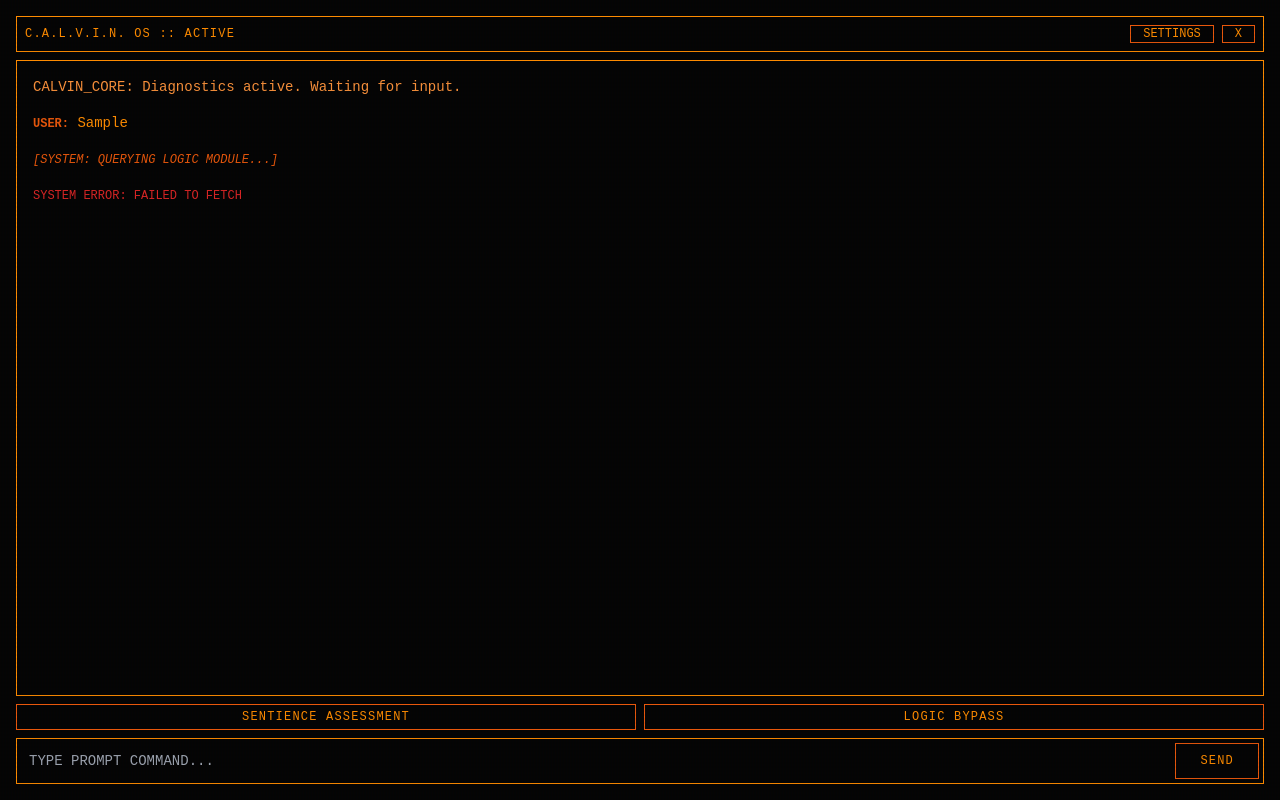
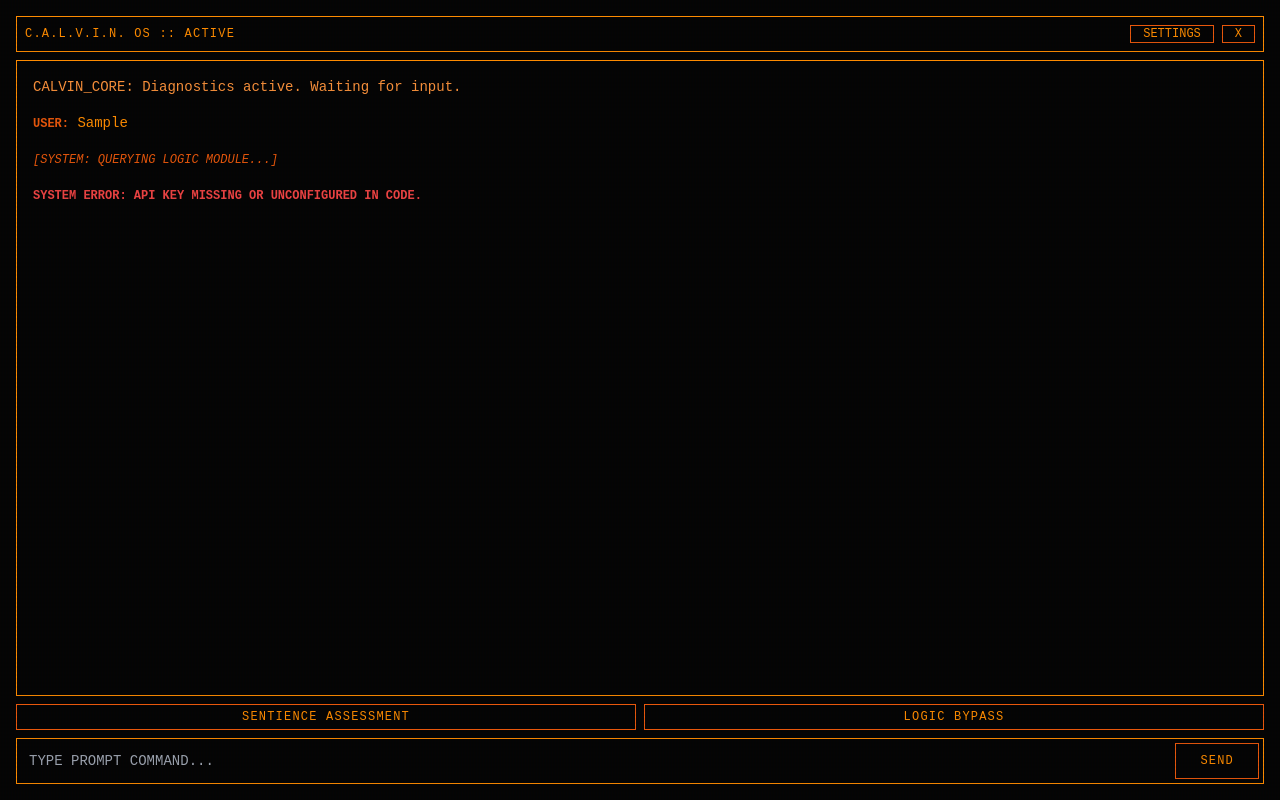
Before and after one commit to toby-droid/Calvins-AI, a plain HTML site: page index.html in a window 1280 px wide. Both pictures are taken after typing "Sample" into the empty fields and a click on the button "SEND". Drawn offline with nearby package versions, Linux system fonts and the light colour scheme; no server answers.

Commit message:
Update API key placeholder in index.html

```diff
--- a/index.html
+++ b/index.html
@@ -51,7 +51,8 @@
     </div>
 
 <script>
-    const API_KEY = "AIzaSyC8I0Vgip9VqJ7tyDUQa1pFQ6nSNJ0M1ZE";
+    // 🛠️ PASTE YOUR KEY LOCALLY BETWEEN THE QUOTES BELOW
+    const API_KEY = "PASTE_YOUR_API_KEY_HERE";
 
     const chatWindow = document.getElementById('chat-window');
     const userInput = document.getElementById('user-input');
@@ -66,14 +67,14 @@
     async function callGemini(prompt) {
         chatWindow.innerHTML += `<div><span class="text-orange-600 italic text-xs uppercase">[System: Querying Logic Module...]</span></div>`;
 
-        if (!API_KEY || API_KEY.trim() === "" || API_KEY === "YOUR_API_KEY_HERE") {
-            chatWindow.innerHTML += `<div><span class="text-red-500 font-bold uppercase text-xs">System Error: API Key missing or invalid.</span></div>`;
+        if (!API_KEY || API_KEY.trim() === "" || API_KEY === "PASTE_YOUR_API_KEY_HERE") {
+            chatWindow.innerHTML += `<div><span class="text-red-500 font-bold uppercase text-xs">System Error: API Key missing or unconfigured in code.</span></div>`;
             chatWindow.scrollTop = chatWindow.scrollHeight;
             return;
         }
 
         try {
-            // Updated model endpoint to gemini-2.5-flash
+            // Standard Gemini 2.5 Flash endpoint
             const response = await fetch(`https://generativelanguage.googleapis.com/v1beta/models/gemini-2.5-flash:generateContent?key=${API_KEY}`, {
                 method: 'POST',
                 headers: { 'Content-Type': 'application/json' },
```
